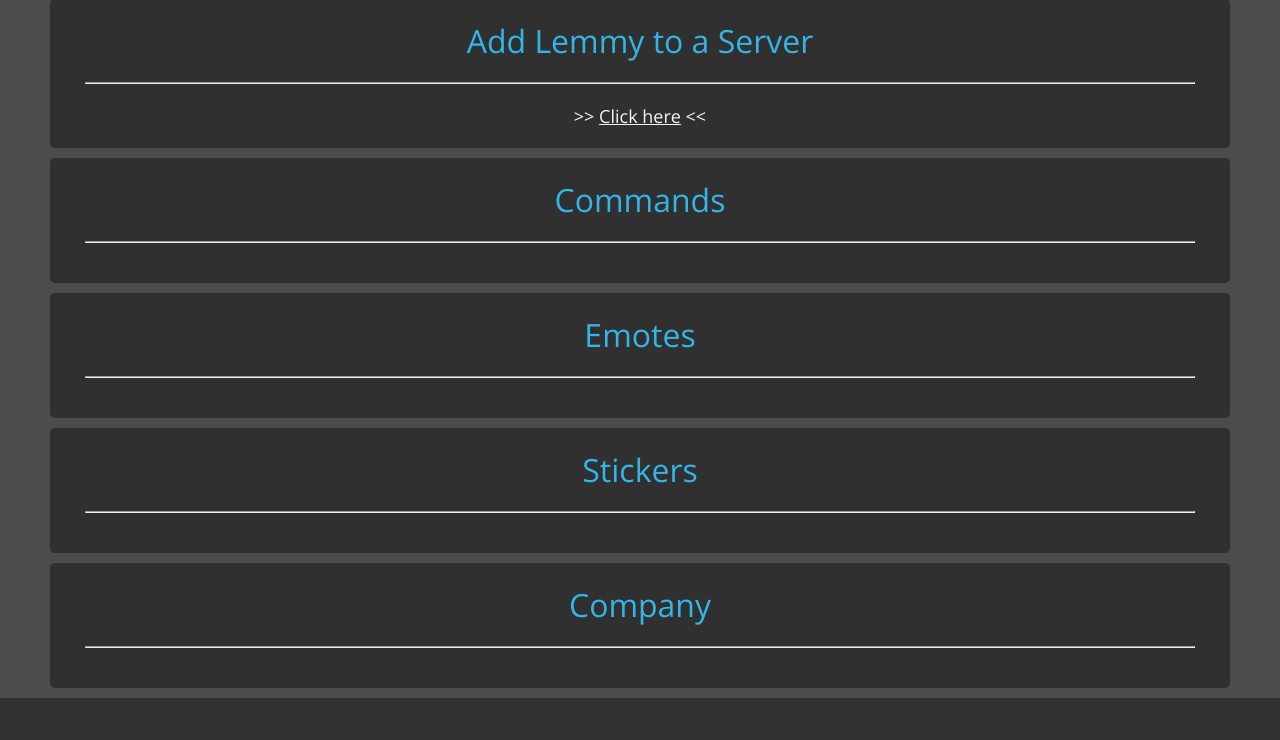
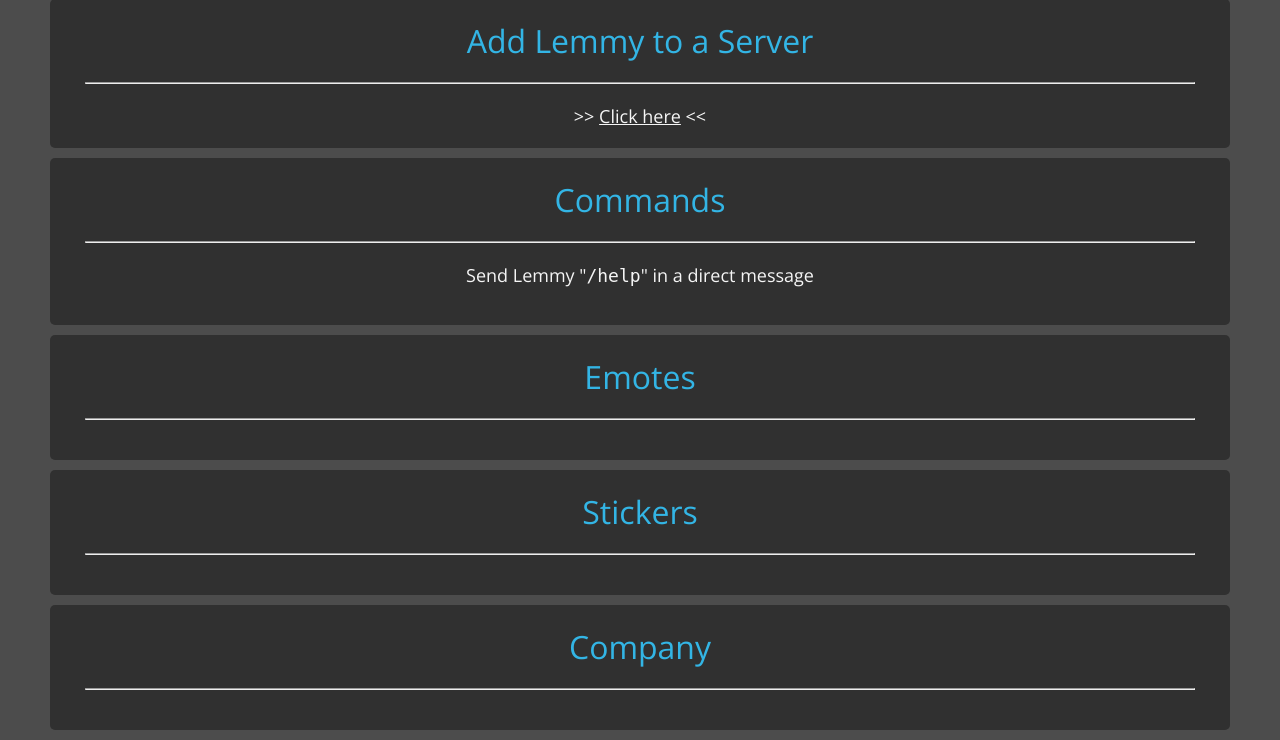
Before and after one commit to halbrd/lynq.me, a Flask app: page /lemmy/ in a window 1280 px wide. Shown: the part 294-1034 px from the top of the page. Before the commit the page ends 992 px from the top, so only its background shows below. Run offline with Flask 2, Linux system fonts and the light colour scheme.

Commit message:
/lemmy: implement temporary commands section

```diff
--- a/templates/lemmy/index.html
+++ b/templates/lemmy/index.html
@@ -36,7 +36,7 @@
     <section>
         <h2>Commands</h2>
         <hr>
-        <!--  -->
+        <p>Send Lemmy "<code>/help</code>" in a direct message</p>
     </section>
     <a name="emotes"></a>
     <section>
```
